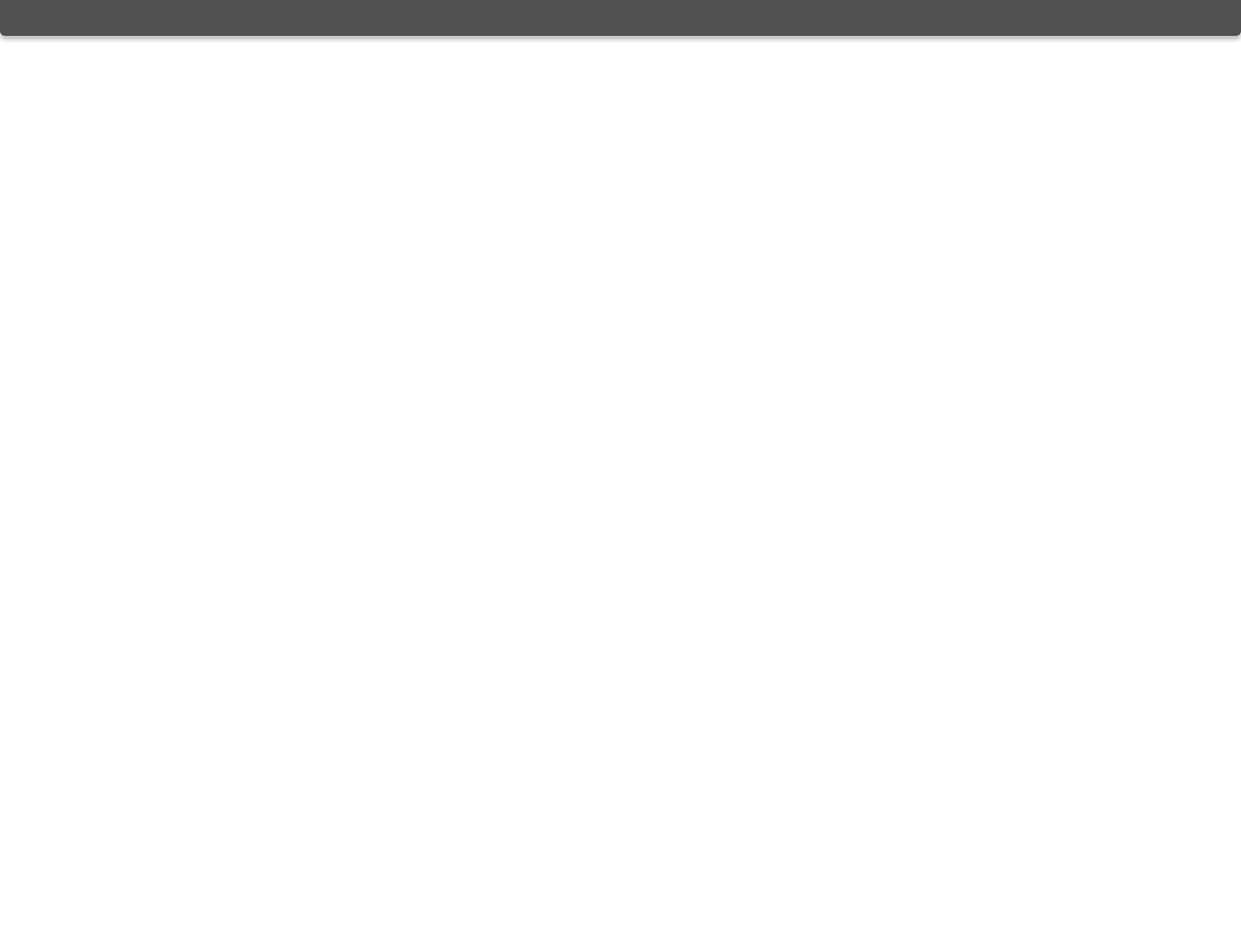
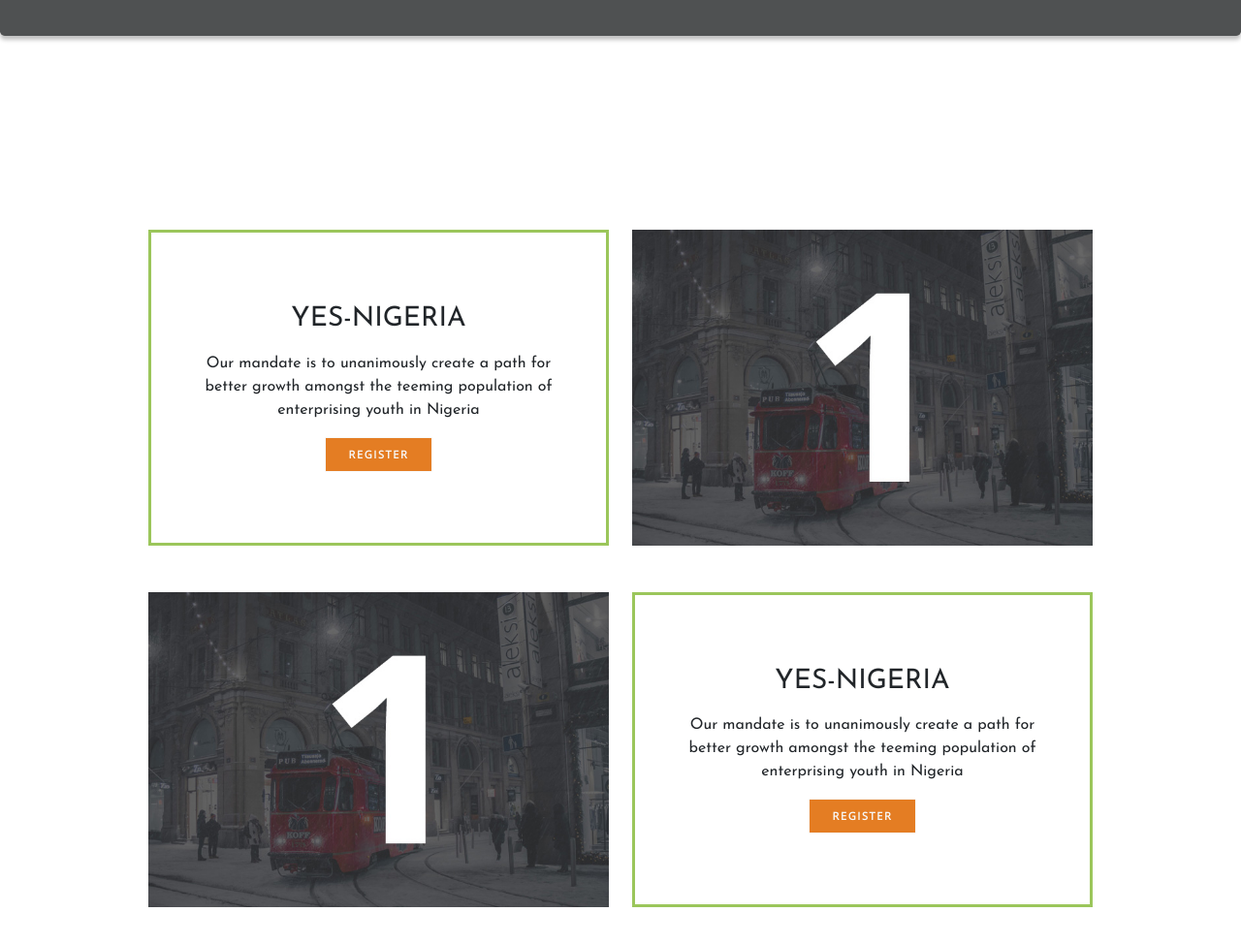
Before and after one commit to davidobodo/yesNigeria, a website: page about.html in a window 1280 px wide. Shown: the part 500-1474 px from the top of the page at 97% size. Before the commit the page ends 800 px from the top, so only its background shows below. Drawn offline with nearby package versions, Linux system fonts and the light colour scheme.

Commit message:
about and vision completed

```diff
--- a/about.html
+++ b/about.html
@@ -41,8 +41,33 @@
 
 			</nav>
 			<h1 class="dislay-1 text-light text-center">ABOUT YES-NIGERIA</h1>
-		</div>
+        </div>
 
+
+        <div class="about_vision_mission container">
+                <div class="row justify-content-center mb-5">
+                    <div class="col-sm-5 avm_inner px-0 mr-4">
+                        <h3 class="text-center mx-auto mb-3">YES-NIGERIA</h3>
+                        <p class="px-5 text-center">Our mandate is to unanimously create a path for better growth amongst the teeming population of enterprising youth in Nigeria</p>
+                        <button type="button" class="btn btn-outline-light rounded-0 nav-register px-4  align-self-center">REGISTER</button>
+
+                    </div>
+                    <div class="col-sm-5">
+                        <img src="1.jpg" class="w-100" />
+                    </div>
+                </div>
+                 <div class="row justify-content-center">
+                    <div class="col-sm-5 mr-4">
+                        <img src="1.jpg" class="w-100" />
+                    </div>
+                    <div class="col-sm-5 avm_inner px-0">
+                        <h3 class="text-center mx-auto mb-3">YES-NIGERIA</h3>
+                        <p class="px-5 text-center">Our mandate is to unanimously create a path for better growth amongst the teeming population of enterprising youth in Nigeria</p>
+                    	<button type="button" class="btn btn-outline-light rounded-0 nav-register px-4 align-self-center">REGISTER</button>
+
+                    </div>
+                </div>
+        </div>
     </div>
 </body>
 </html>
--- a/figma.css
+++ b/figma.css
@@ -275,3 +275,20 @@ footer{
     letter-spacing: 0.1rem;
     line-height: 74px;
 }
+
+.about_vision_mission{
+	margin-top: 200px;
+	margin-bottom:150px;
+}
+
+.avm_inner{
+	border: 3px solid #9BC65B;
+}
+
+.about_vision_mission .col-sm-5{
+	padding-left:0;
+	padding-right:0;
+	display: flex;
+    flex-direction: column;
+    justify-content: center;
+}
```
